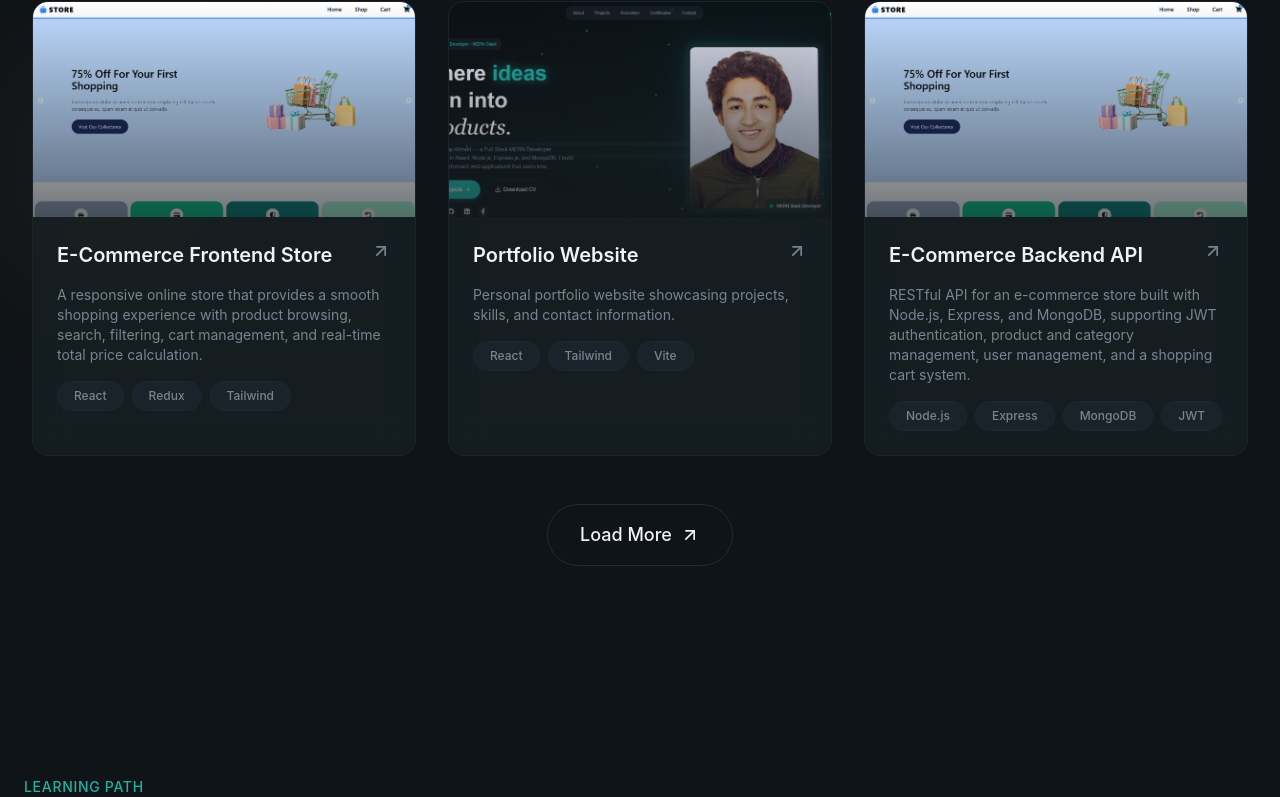
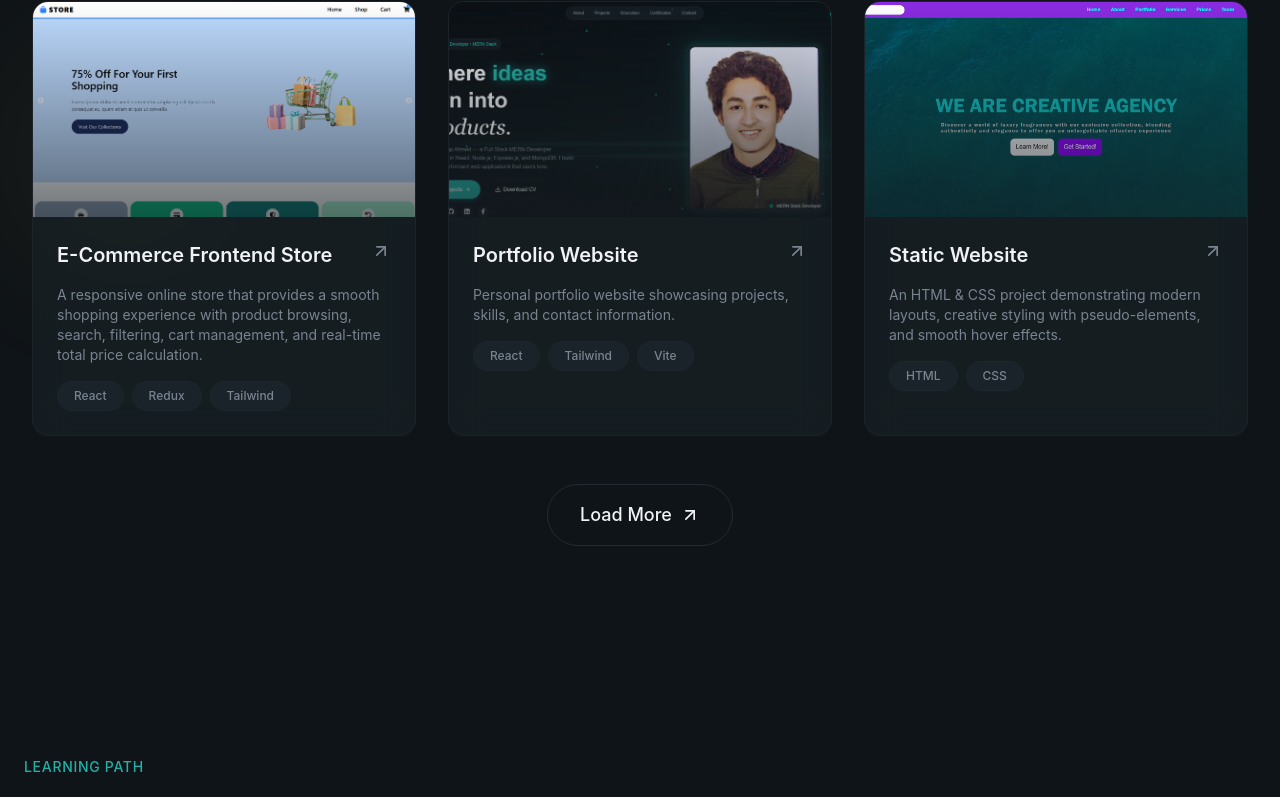
Before and after one commit to mazin189/Portfolio, a React (Vite) app: page / in a window 1280 px wide. Shown: the part 2787-3584 px from the top of the page. Built offline with nearby package versions, Linux system fonts and the light colour scheme.

Commit message:
first commit

```diff
--- a/src/sections/Projects.jsx
+++ b/src/sections/Projects.jsx
@@ -63,6 +63,15 @@ const projects = [
     github: "https://github.com/mazin189/Portfolio",
   },
   {
+    title: "Static Website",
+    description:
+      "An HTML & CSS project demonstrating modern layouts, creative styling with pseudo-elements, and smooth hover effects.",
+    image: staticWebsiteImg,
+    tags: ["HTML", "CSS"],
+    link: "https://mazin189.github.io/static-website/",
+    github: "https://github.com/mazin189/static-website",
+  },
+  {
     title: "E-Commerce Backend API",
     description:
       "RESTful API for an e-commerce store built with Node.js, Express, and MongoDB, supporting JWT authentication, product and category management, user management, and a shopping cart system.",
@@ -70,15 +79,6 @@ const projects = [
     tags: ["Node.js", "Express", "MongoDB", "JWT"],
     link: "https://project6-ashen.vercel.app",
     github: "https://github.com/mazin189/backend-ecommerce",
-  },
-  {
-    title: "Static Website",
-    description:
-      "An HTML & CSS project demonstrating modern layouts, creative styling with pseudo-elements, and smooth hover effects.",
-    image: staticWebsiteImg,
-    tags: ["HTML", "CSS"],
-    link: "https://mazin189.github.io/static-website/",
-    github: "https://github.com/mazin189/static-website",
   },
   {
     title: "Trips Tour",
```
